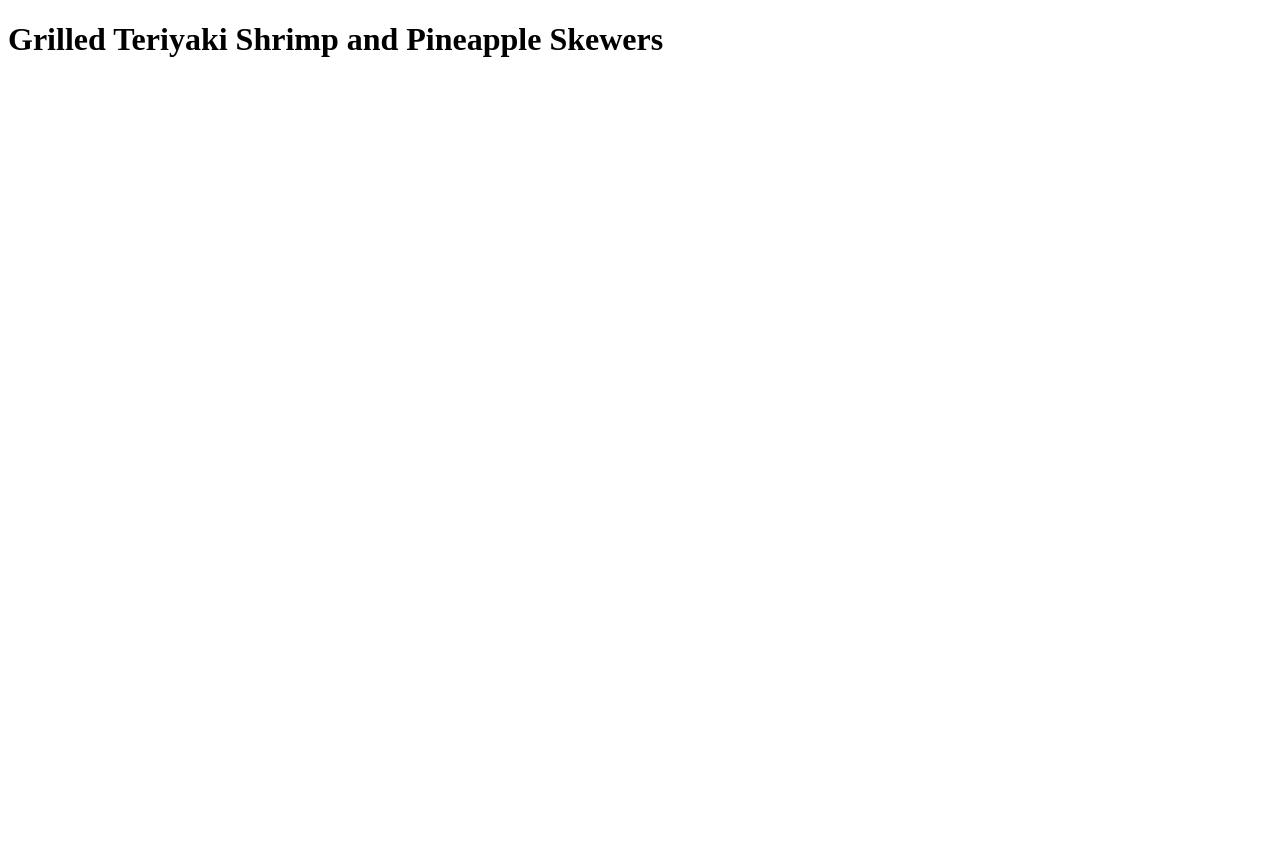
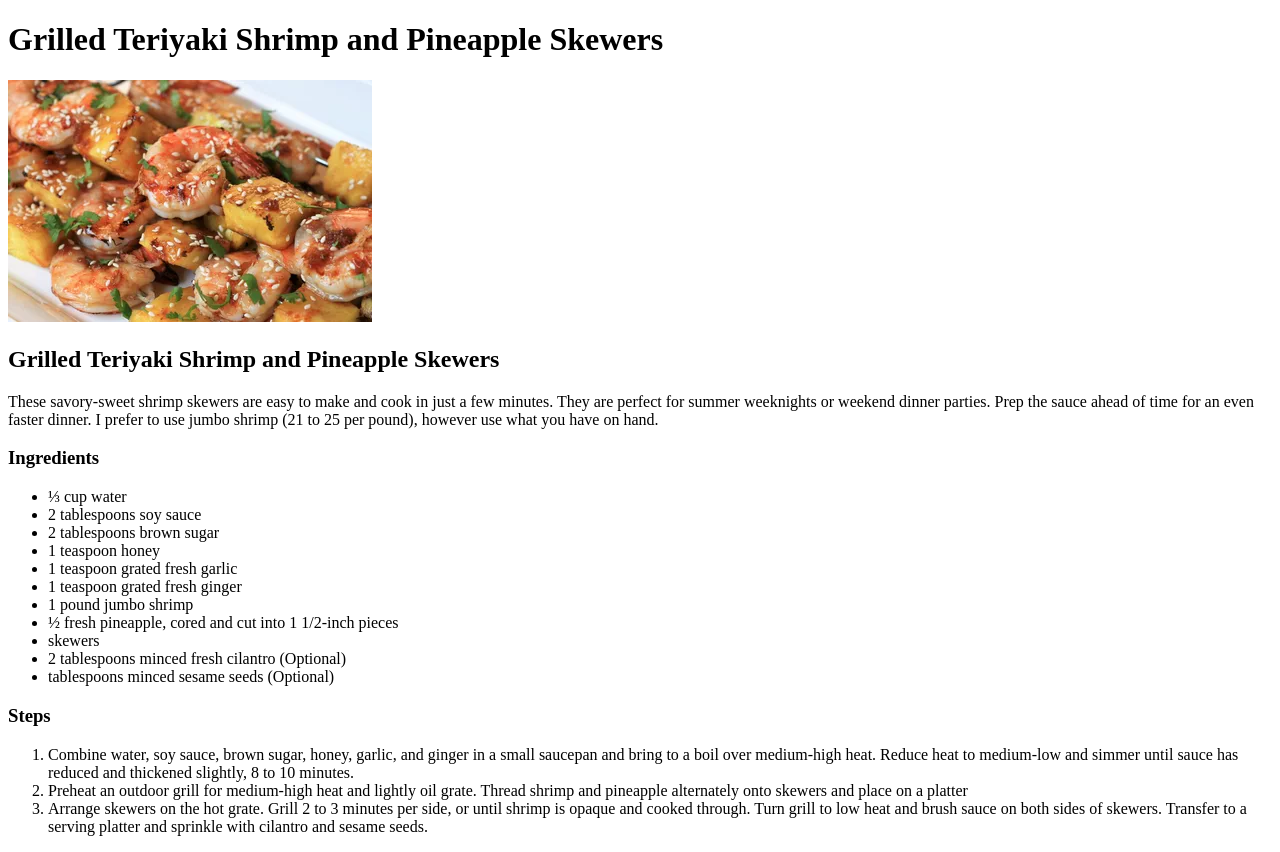
Before and after one commit to SayeMabaTeknik/Project-Recipe, a plain HTML site: page recipes/Grilled-Teriyaki-Shrimp-and-Pineapple-Skewers.html in a window 1280 px wide. Before the commit the page ends 800 px from the top, so only its background shows below. Drawn offline with Linux system fonts and the light colour scheme.

Commit message:
Add all finished files

```diff
--- a/recipes/Grilled-Teriyaki-Shrimp-and-Pineapple-Skewers.html
+++ b/recipes/Grilled-Teriyaki-Shrimp-and-Pineapple-Skewers.html
@@ -8,5 +8,34 @@
 </head>
 <body>
     <h1>Grilled Teriyaki Shrimp and Pineapple Skewers</h1>
+        <img src="../images/GrilledChicken.webp" alt="">
+        <h2>Grilled Teriyaki Shrimp and Pineapple Skewers</h2>
+        <p>These savory-sweet shrimp skewers are easy to make and cook in just a few minutes.
+            They are perfect for summer weeknights or weekend dinner parties.
+            Prep the sauce ahead of time for an even faster dinner. I prefer to use jumbo shrimp (21 to 25 per pound),
+            however use what you have on hand.
+        </p>
+        <h3>Ingredients</h3>
+        <ul>
+            <li>⅓ cup water</li>
+            <li>2 tablespoons soy sauce</li>
+            <li>2 tablespoons brown sugar</li>
+            <li>1 teaspoon honey</li>
+            <li>1 teaspoon grated fresh garlic</li>
+            <li>1 teaspoon grated fresh ginger</li>
+            <li>1 pound jumbo shrimp</li>
+            <li>½ fresh pineapple, cored and cut into 1 1/2-inch pieces</li>
+            <li>skewers</li>
+            <li>2 tablespoons minced fresh cilantro (Optional)</li>
+            <li> tablespoons minced sesame seeds (Optional)</li>
+        </ul>
+        <h3>Steps</h3>
+        <ol>
+            <li>Combine water, soy sauce, brown sugar, honey, garlic, and ginger in a small saucepan and bring to a boil over medium-high heat.
+                Reduce heat to medium-low and simmer until sauce has reduced and thickened slightly, 8 to 10 minutes.</li>
+            <li>Preheat an outdoor grill for medium-high heat and lightly oil grate. Thread shrimp and pineapple alternately onto skewers and place on a platter</li>
+            <li>Arrange skewers on the hot grate. Grill 2 to 3 minutes per side, or until shrimp is opaque and cooked through. Turn grill to low heat and brush sauce on both sides of skewers.
+                 Transfer to a serving platter and sprinkle with cilantro and sesame seeds.</li>
+        </ol>
 </body>
 </html>
```
Also changed, not shown: index.html (+5 -3 lines), recipes/Grilled-Pineapple-Mai-Tai.html (+26 -0 lines), recipes/Italian-Chicken-Marinate.html (+19 -0 lines), images/GrilledChicken.webp (added), images/ItalianChicken.webp (added), images/MaiTai.webp (added), 1 other file.
